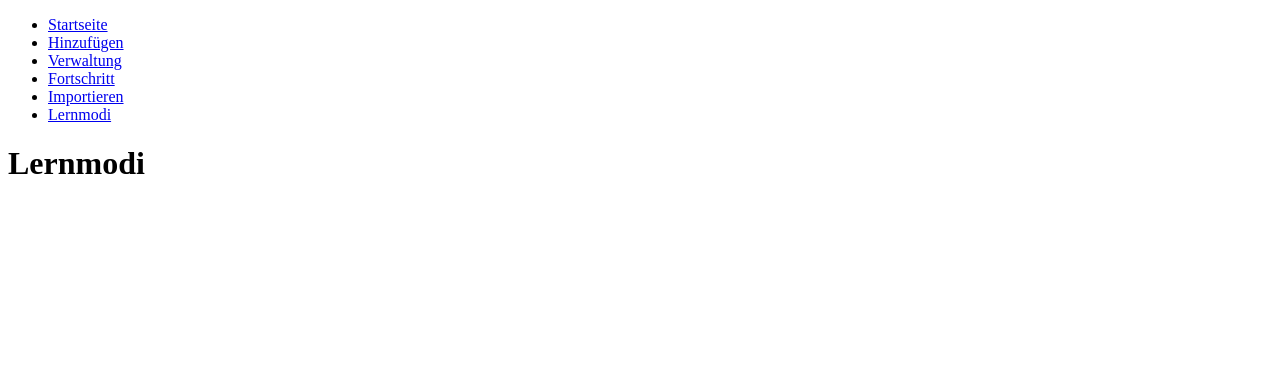
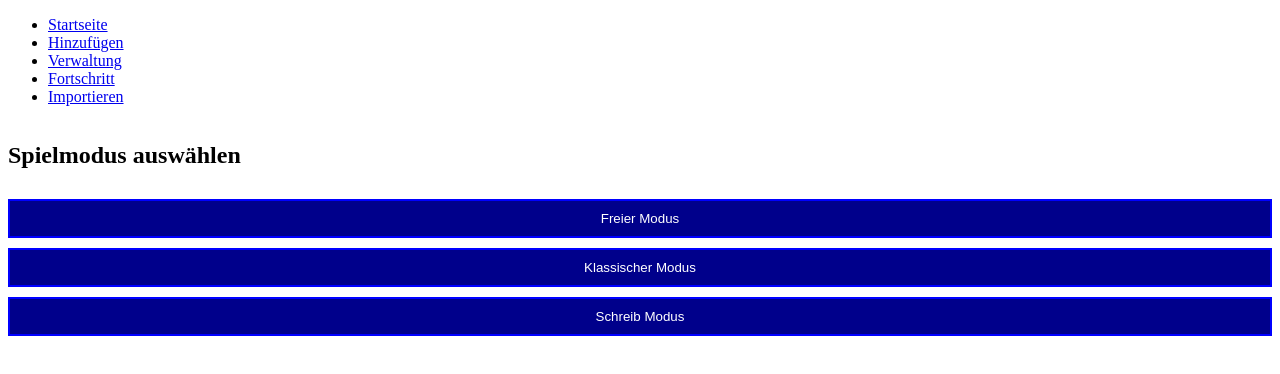
Before and after one commit to mohid-1311/Flashcards, a React (Create React App) app: page /Lernmodi in a window 1280 px wide. Shown: the top 374 px of the page. Built offline with nearby package versions, Linux system fonts and the light colour scheme.

Commit message:
Buttons mit Links auf jeweilige Lernmodusdatei

```diff
--- a/src/App.tsx
+++ b/src/App.tsx
@@ -7,6 +7,10 @@ import Verwaltung from "./pages/Verwaltung/Verwaltung"
 import Fortschritt from "./pages/Fortschritt/Fortschritt"
 import Importieren from "./pages/Importieren/Importieren"
 import Lernmodi from "./pages/Lernmodi/Lernmodi"
+import FreierModus from "./pages/Lernmodi/FreierModus"
+import KlassischerModus from "./pages/Lernmodi/KlassischerModus"
+import SchreibModus from "./pages/Lernmodi/SchreibModus"
+
 function App() {
   return (
     <>
@@ -19,6 +23,9 @@ function App() {
           <Route path="/Fortschritt" element={<Fortschritt/>}></Route>
           <Route path="/Importieren" element={<Importieren/>}></Route>
           <Route path="/Lernmodi" element={<Lernmodi/>}></Route>
+          <Route path="/freier-modus" element={<FreierModus/>} />
+          <Route path="/klassischer-modus" element={<KlassischerModus/>} />
+          <Route path="/schreib-modus" element={<SchreibModus/>} />
         </Routes>
       </div>
    </>
--- a/src/Components/NavBar/NavBar.tsx
+++ b/src/Components/NavBar/NavBar.tsx
@@ -10,7 +10,6 @@ function NavBar() {
     {link: "./Verwaltung", label: "Verwaltung"},
     {link: "./Fortschritt", label: "Fortschritt"},
     {link: "./Importieren", label: "Importieren"},
-    {link: "./Lernmodi", label: "Lernmodi"},
   ]
 
   return (
--- /dev/null
+++ b/src/pages/Lernmodi/FreierModus.tsx
@@ -0,0 +1,7 @@
+import React from 'react';
+
+function FreierModus() {
+    return <div>Freier Modus</div>;
+}
+
+export default FreierModus;
--- /dev/null
+++ b/src/pages/Lernmodi/KlassischerModus.tsx
@@ -0,0 +1,7 @@
+import React from 'react';
+
+function KlassischerModus() {
+    return <div>Klassischer Modus</div>;
+}
+
+export default KlassischerModus;
--- a/src/pages/Lernmodi/Lernmodi.module.css
+++ b/src/pages/Lernmodi/Lernmodi.module.css
@@ -0,0 +1,17 @@
+.container {
+    display: flex;
+    flex-direction: column;
+    gap: 10px;
+  }
+
+  .button {
+    padding: 10px 20px;
+    background-color: darkblue;
+    color: white;
+    border: 2px solid blue;
+    cursor: pointer;
+  }
+
+  .button:hover {
+    background-color: red;
+  }
--- a/src/pages/Lernmodi/Lernmodi.tsx
+++ b/src/pages/Lernmodi/Lernmodi.tsx
@@ -1,6 +1,22 @@
+import React from 'react';
+import { useNavigate } from 'react-router-dom';
+import styles from './Lernmodi.module.css';
+
 function Lernmodi() {
+    const navigate = useNavigate();
+
+    const handleNavigation = (path: string) => {
+        navigate(path);
+    };
+
     return (
-        <h1>Lernmodi</h1>
+        <div className={styles.container}>
+            <h2>Spielmodus auswählen</h2>
+            <button className={styles.button} onClick={() => handleNavigation('/freier-modus')}>Freier Modus</button>
+            <button className={styles.button} onClick={() => handleNavigation('/klassischer-modus')}>Klassischer Modus</button>
+            <button className={styles.button} onClick={() => handleNavigation('/schreib-modus')}>Schreib Modus</button>
+        </div>
     );
 }
-export default Lernmodi
+
+export default Lernmodi;
--- /dev/null
+++ b/src/pages/Lernmodi/SchreibModus.tsx
@@ -0,0 +1,7 @@
+import React from 'react';
+
+function SchreibModus() {
+    return <div>Schreib Modus</div>;
+}
+
+export default SchreibModus;
```
